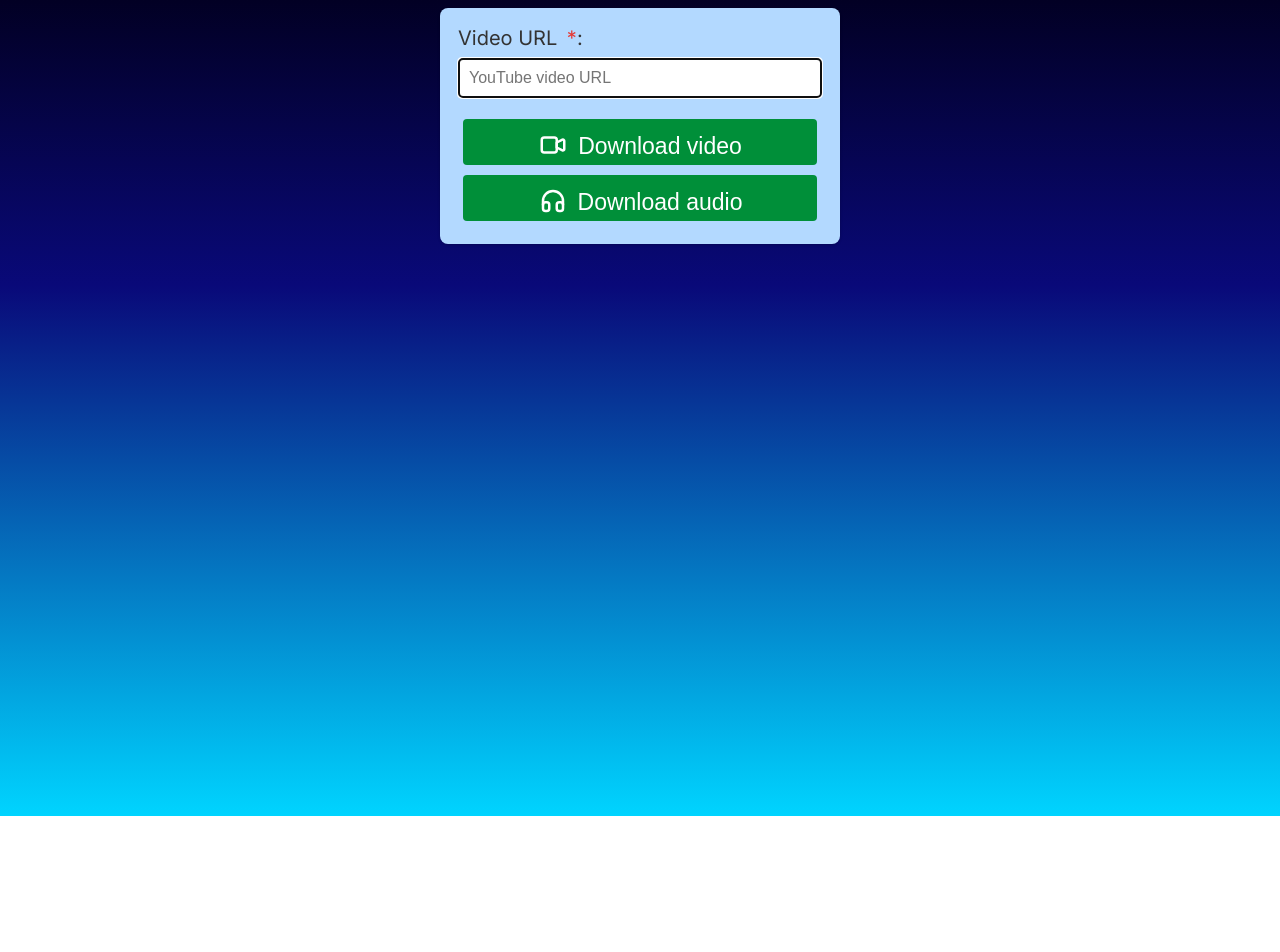
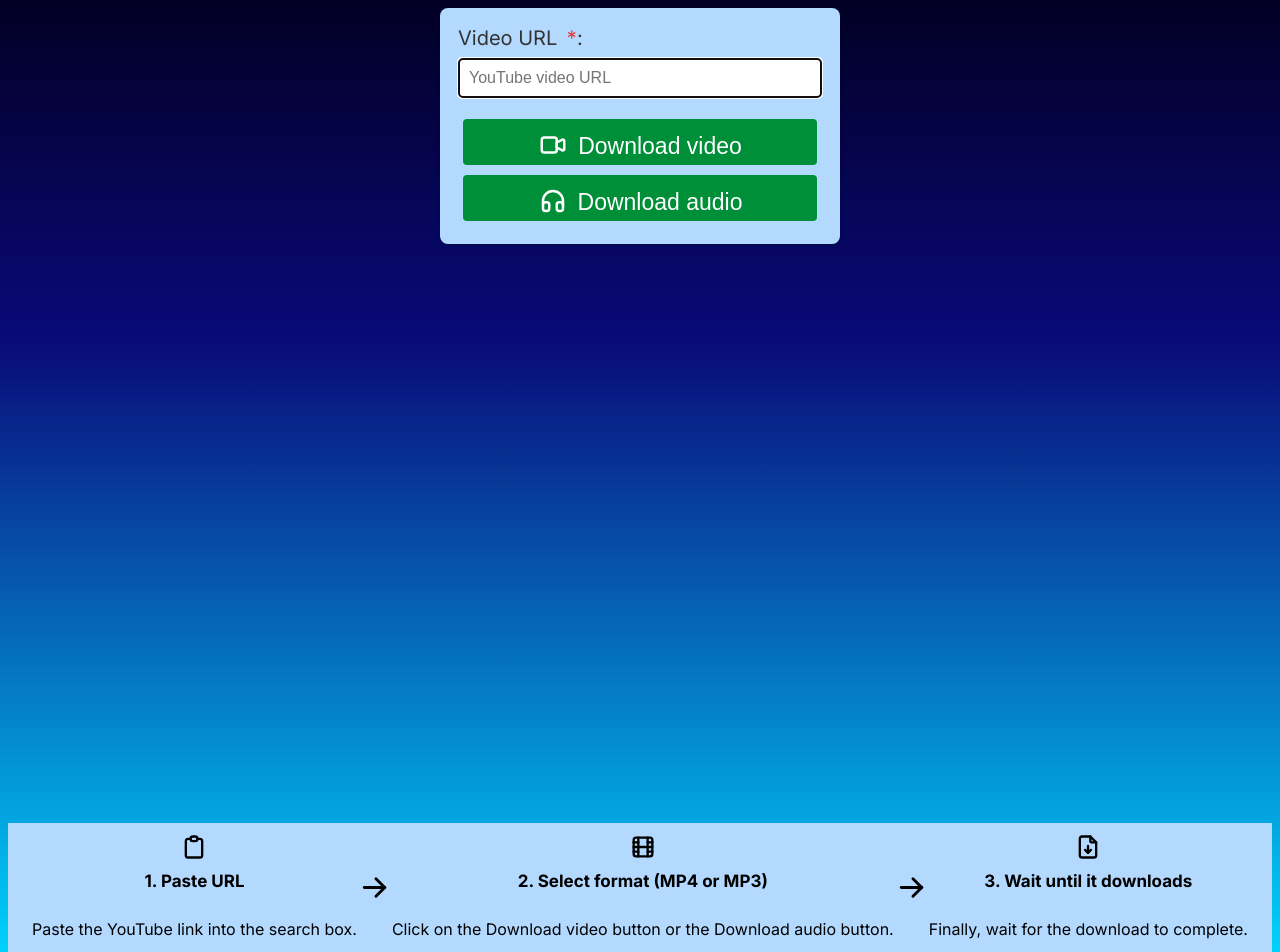
Before and after one commit to RaulCatalinas/EasyViewerWeb, a Next.js app: page / in a window 1280 px wide. Shown: the top 952 px of the page. Before the commit the page ends 816 px from the top, so only its background shows below. Built offline with nearby package versions, Linux system fonts and the light colour scheme.

Commit message:
feat(Root): Added HowToUse component
- Introduced a new component, HowToUse, to guide users on using the web application.

```diff
--- a/src/app/page.tsx
+++ b/src/app/page.tsx
@@ -3,11 +3,15 @@ import styles from "./page.module.css"
 
 // Components
 import DownloadForm from "@/components/form/DownloadForm"
+import HowToUse from "@/components/how-to-use/HowToUse"
 
 export default function Home() {
   return (
-    <main className={styles.main}>
-      <DownloadForm />
-    </main>
+    <>
+      <main className={styles.main}>
+        <DownloadForm />
+      </main>
+      <HowToUse />
+    </>
   )
 }
--- /dev/null
+++ b/src/components/how-to-use/HowToUse.tsx
@@ -0,0 +1,44 @@
+// Components
+import Step from "./Step"
+import StepIcons from "./StepIcons"
+
+// CSS
+import styles from "@/css/how-to-use/how-to-use.module.css"
+
+// SVG
+import ClipboardIcon from "@/icons/ClipboardIcon"
+import DownloadIcon from "@/icons/DownloadIcon"
+import FilmIcon from "@/icons/FilmIcon"
+
+export default function HowToUse() {
+  return (
+    <section className={styles["how-to-use"]}>
+      <div>
+        <ClipboardIcon />
+        <Step
+          stepNumber={1}
+          title="Paste URL"
+          description="Paste the YouTube link into the search box."
+        />
+      </div>
+      <StepIcons />
+      <div>
+        <FilmIcon />
+        <Step
+          stepNumber={2}
+          title="Select format (MP4 or MP3)"
+          description="Click on the Download video button or the Download audio button."
+        />
+      </div>
+      <StepIcons />
+      <div>
+        <DownloadIcon />
+        <Step
+          stepNumber={3}
+          title="Wait until it downloads"
+          description="Finally, wait for the download to complete."
+        />
+      </div>
+    </section>
+  )
+}
--- /dev/null
+++ b/src/components/how-to-use/Step.tsx
@@ -0,0 +1,22 @@
+import styles from "@/css/how-to-use/step.module.css"
+
+interface HowToUseStepProps {
+  stepNumber: number
+  title: string
+  description: string
+}
+
+export default function Step({
+  stepNumber,
+  title,
+  description
+}: HowToUseStepProps) {
+  return (
+    <div>
+      <h5 className={styles["step-number"]}>
+        {stepNumber}. {title}
+      </h5>
+      <p className={styles["step-text"]}>{description}</p>
+    </div>
+  )
+}
--- /dev/null
+++ b/src/components/how-to-use/StepIcons.tsx
@@ -0,0 +1,9 @@
+import ArrowIcon from "@/icons/ArrowIcon"
+
+export default function StepIcons() {
+  return (
+    <span>
+      <ArrowIcon />
+    </span>
+  )
+}
--- /dev/null
+++ b/src/css/how-to-use/how-to-use.module.css
@@ -0,0 +1,16 @@
+.how-to-use {
+  display: flex;
+  align-items: center;
+  justify-content: center;
+  margin-top: 15px;
+  background-color: #b3d9ff;
+  color: black;
+}
+
+/* Media queries */
+@media (width <= 768px) {
+  .how-to-use {
+    display: flex;
+    flex-direction: column;
+  }
+}
--- /dev/null
+++ b/src/css/how-to-use/step-icons.module.css
@@ -0,0 +1,8 @@
+.how-to-use-icon {
+  margin: 10px auto;
+  width: 28px;
+  height: auto;
+  display: flex;
+  align-items: center;
+  justify-content: center;
+}
--- /dev/null
+++ b/src/css/how-to-use/step.module.css
@@ -0,0 +1,11 @@
+.step-number {
+  font-size: 17px;
+  margin-top: 0;
+  text-align: center;
+  text-wrap: balance;
+}
+
+.step-text {
+  font-size: 16px;
+  text-wrap: pretty;
+}
--- /dev/null
+++ b/src/css/icons/arrow-icon.module.css
@@ -0,0 +1,11 @@
+.step-icon {
+  width: 35px;
+  height: auto;
+}
+
+/* Media queries */
+@media (width <= 768px) {
+  .step-icon {
+    transform: rotate(90deg);
+  }
+}
--- /dev/null
+++ b/src/icons/ArrowIcon.tsx
@@ -0,0 +1,25 @@
+// CSS
+import styles from "@/css/icons/arrow-icon.module.css"
+
+export default function ArrowIcon() {
+  return (
+    <svg
+      className={`
+        icon icon-tabler icon-tabler-arrow-right
+        ${styles["step-icon"]}
+      `}
+      fill="none"
+      stroke="currentColor"
+      stroke-linecap="round"
+      stroke-linejoin="round"
+      stroke-width="2"
+      viewBox="0 0 24 24"
+      xmlns="http://www.w3.org/2000/svg"
+    >
+      <path d="M0 0h24v24H0z" fill="none" stroke="none" />
+      <path d="m5 12h14" />
+      <path d="m13 18 6-6" />
+      <path d="m13 6 6 6" />
+    </svg>
+  )
+}
--- /dev/null
+++ b/src/icons/ClipboardIcon.tsx
@@ -0,0 +1,23 @@
+import styles from "@/css/how-to-use/step-icons.module.css"
+
+export default function ClipboardIcon() {
+  return (
+    <svg
+      className={`
+        icon icon-tabler icon-tabler-clipboard
+        ${styles["how-to-use-icon"]}
+      `}
+      fill="none"
+      stroke="currentColor"
+      stroke-linecap="round"
+      stroke-linejoin="round"
+      stroke-width="2"
+      viewBox="0 0 24 24"
+      xmlns="http://www.w3.org/2000/svg"
+    >
+      <path d="M0 0h24v24H0z" fill="none" stroke="none" />
+      <path d="m9 5h-2a2 2 0 0 0-2 2v12a2 2 0 0 0 2 2h10a2 2 0 0 0 2-2v-12a2 2 0 0 0-2-2h-2" />
+      <path d="m9 3m0 2a2 2 0 0 1 2-2h2a2 2 0 0 1 2 2 2 2 0 0 1-2 2h-2a2 2 0 0 1-2-2z" />
+    </svg>
+  )
+}
--- /dev/null
+++ b/src/icons/DownloadIcon.tsx
@@ -0,0 +1,25 @@
+import styles from "@/css/how-to-use/step-icons.module.css"
+
+export default function DownloadIcon() {
+  return (
+    <svg
+      className={`
+        icon icon-tabler icon-tabler-file-download
+        ${styles["how-to-use-icon"]}
+      `}
+      fill="none"
+      stroke="currentColor"
+      stroke-linecap="round"
+      stroke-linejoin="round"
+      stroke-width="2"
+      viewBox="0 0 24 24"
+      xmlns="http://www.w3.org/2000/svg"
+    >
+      <path d="M0 0h24v24H0z" fill="none" stroke="none" />
+      <path d="m14 3v4a1 1 0 0 0 1 1h4" />
+      <path d="m17 21h-10a2 2 0 0 1-2-2v-14a2 2 0 0 1 2-2h7l5 5v11a2 2 0 0 1-2 2z" />
+      <path d="m12 17v-6" />
+      <path d="m9.5 14.5 2.5 2.5 2.5-2.5" />
+    </svg>
+  )
+}
--- /dev/null
+++ b/src/icons/FilmIcon.tsx
@@ -0,0 +1,31 @@
+import styles from "@/css/how-to-use/step-icons.module.css"
+
+export default function FilmIcon() {
+  return (
+    <svg
+      xmlns="http://www.w3.org/2000/svg"
+      className={`
+        icon icon-tabler icon-tabler-movie
+        ${styles["how-to-use-icon"]}
+      `}
+      width="24"
+      height="24"
+      viewBox="0 0 24 24"
+      stroke-width="2"
+      stroke="currentColor"
+      fill="none"
+      stroke-linecap="round"
+      stroke-linejoin="round"
+    >
+      <path stroke="none" d="M0 0h24v24H0z" fill="none" />
+      <path d="M4 4m0 2a2 2 0 0 1 2 -2h12a2 2 0 0 1 2 2v12a2 2 0 0 1 -2 2h-12a2 2 0 0 1 -2 -2z" />
+      <path d="M8 4l0 16" />
+      <path d="M16 4l0 16" />
+      <path d="M4 8l4 0" />
+      <path d="M4 16l4 0" />
+      <path d="M4 12l16 0" />
+      <path d="M16 8l4 0" />
+      <path d="M16 16l4 0" />
+    </svg>
+  )
+}
```
